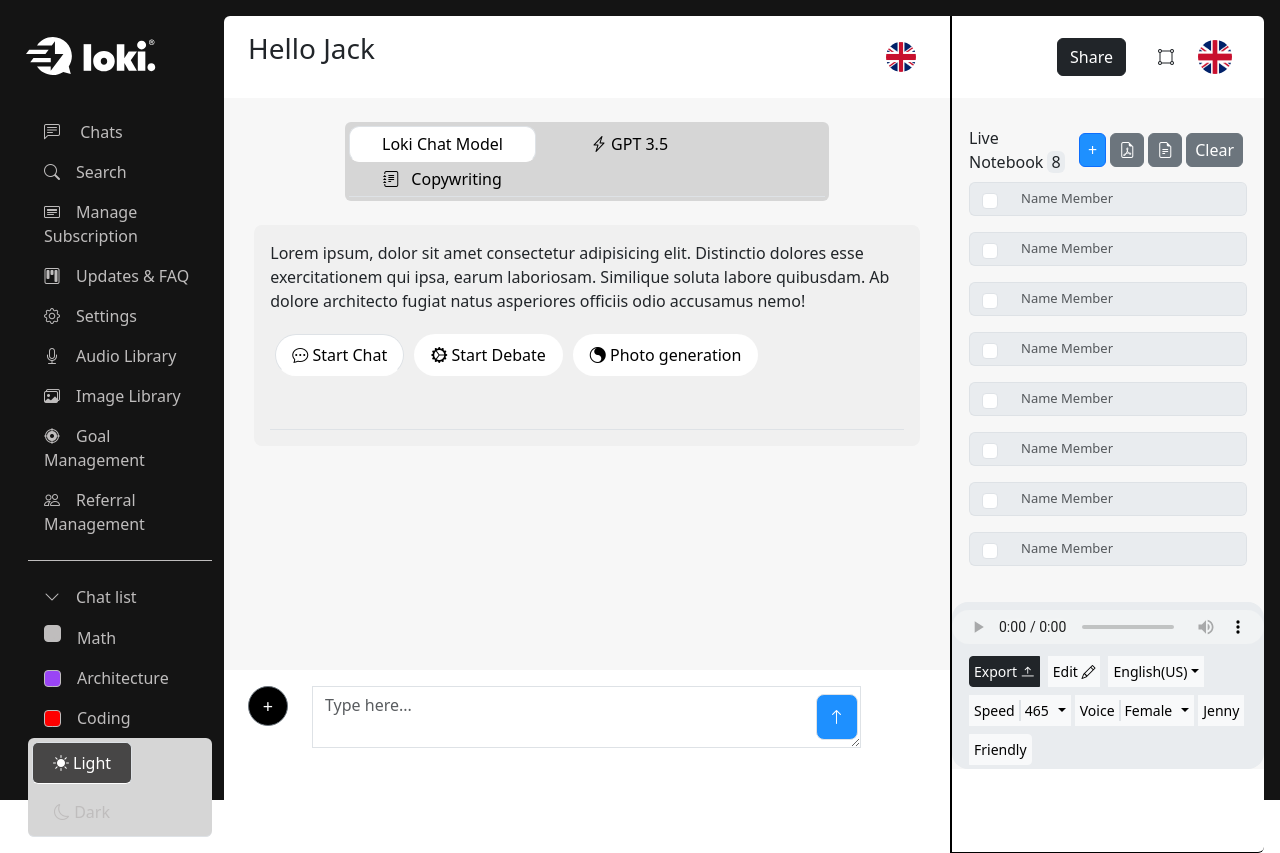
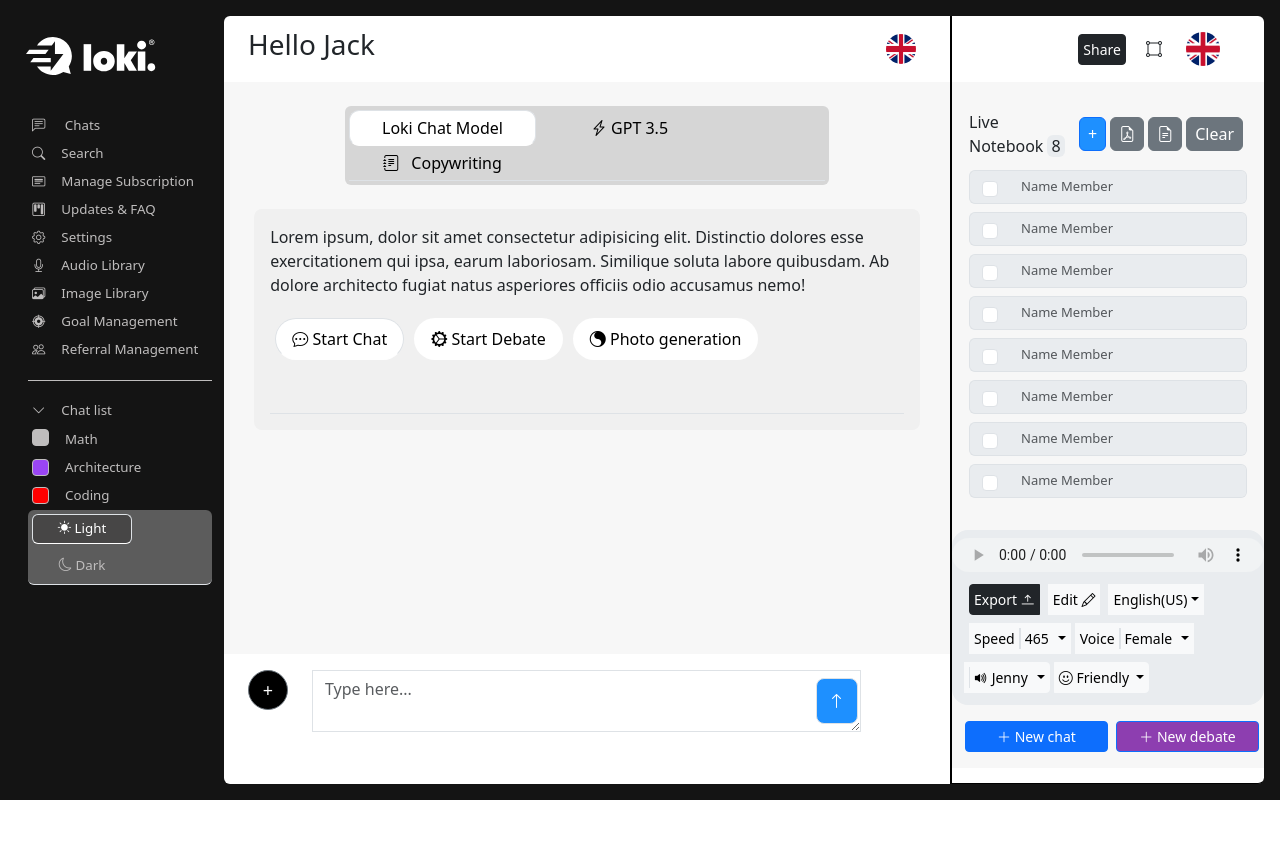
Before and after one commit to QasimSandhu/Figma-lokichat, a React (Create React App) app: page /sidebar in a window 1280 px wide. After the commit the page ends 800 px from the top, so only its background shows below. Built offline with nearby package versions, Linux system fonts and the light colour scheme.

Commit message:
app setup

```diff
--- a/src/components/Dashboard/Sidebar/index.js
+++ b/src/components/Dashboard/Sidebar/index.js
@@ -1,5 +1,5 @@
 import React, { useState } from 'react';
-import { Tab, Container, Row, Col, Nav, Image, Tabs, InputGroup, Dropdown, FormControl, Modal, Button, Form, ButtonGroup } from 'react-bootstrap';
+import { Tab, Container, Row, Col, Nav, Image, Tabs, InputGroup, Dropdown, FormControl, Modal, Button, Form, ButtonGroup, DropdownButton, DropdownDivider } from 'react-bootstrap';
 import './style.css';
 import UkLogo from '../../../assets/images/UK-flag-logo.png';
 import SidebarLogo from '../../../assets/images/sidebar-logo.svg';
@@ -24,15 +24,37 @@ const Sidebar = () => {
         setSelectedNotebooks([]);
     };
 
-    // Set Modal
-    const [showModal, setShowModal] = useState(false);
+    // Set Share Chat Modal
+    const [shareChat, setShareChat] = useState(false);
 
-    const handleButtonClick = () => {
-        setShowModal(true);
+    const handleShareChat = () => {
+        setShareChat(true);
     };
 
-    const handleCloseModal = () => {
-        setShowModal(false);
+    const handleCloseChat = () => {
+        setShareChat(false);
+    };
+
+    // Set New debate Modal
+    const [newDebate, setNewDebate] = useState(false);
+
+    const handleNewDebate = () => {
+        setNewDebate(true);
+    };
+
+    const handleCloseDebate = () => {
+        setNewDebate(false);
+    };
+
+    // Set New debate Modal
+    const [addDocument, setAddDocument] = useState(false);
+
+    const handleAddDocument = () => {
+        setAddDocument(true);
+    };
+
+    const handleCloseDocument = () => {
+        setAddDocument(false);
     };
 
     // Copy text from input field
@@ -93,9 +115,9 @@ const Sidebar = () => {
                                         </NavDropdown.Item>
                                     </NavDropdown> */}
 
-                                    <Tabs defaultActiveKey="light" id="tab-example" className='rounded-2 nav-dark-light' style={{ backgroundColor: '#D6D6D6' }}>
+                                    <Tabs defaultActiveKey="light" id="tab-example" className='rounded-2 nav-dark-light' style={{ backgroundColor: '#5c5c5c' }}>
                                         <Tab eventKey="light" title={<span><i className="bi bi-brightness-high-fill"></i> Light</span>} className="bg-light"></Tab>
-                                        <Tab eventKey="dark" title={<span><i className="bi bi-moon"></i> Dark</span>} className="bg-dark text-white"></Tab>
+                                        <Tab eventKey="dark" title={<span><i className="bi bi-moon"></i> Dark</span>} className="text-white p-1"></Tab>
                                     </Tabs>
                                 </Nav>
                             </Col>
@@ -104,10 +126,22 @@ const Sidebar = () => {
                 </Col>
                 {/* Right page */}
                 <Col className='rounded-start px-0 border-end border-2 border-black' lg={7} style={{ backgroundColor: 'white' }}>
-                    <Col className='d-flex justify-content-between py-3 px-4'>
+                    <Col className='d-flex justify-content-between align-items-center py-2 px-4'>
                         <h3>Hello Jack</h3>
-                        <Image src={UkLogo} alt="Circular Image" roundedCircle style={{ padding: '10px', width: '50px', height: '50px' }}
-                        />
+                        <DropdownButton drop='start' key={'start'} className='profile-dropdown-bg' id="profile-dropdown" title={<Image src={UkLogo} alt="Circular Image" roundedCircle style={{ padding: '10px', width: '50px', height: '50px' }} />}>
+                            <Dropdown.Item> <h6>Selec Language</h6> </Dropdown.Item>
+                            <DropdownDivider className='m-0'></DropdownDivider>
+                            <Col className='d-flex justify-content-between'>
+                                <Dropdown.Item>
+                                    <Image src={UkLogo} alt="Circular Image" roundedCircle style={{ padding: '10px', width: '50px', height: '50px' }}
+                                    /><br />English
+                                </Dropdown.Item>
+                                <Dropdown.Item>
+                                    <Image src={UkLogo} alt="Circular Image" roundedCircle style={{ padding: '10px', width: '50px', height: '50px' }}
+                                    /><br />Spanish
+                                </Dropdown.Item>
+                            </Col>
+                        </DropdownButton>
                     </Col>
                     <Col lg={12} style={{ backgroundColor: '#f7f7f7', paddingBottom: '14rem' }}>
                         <Col lg={12} className='d-flex justify-content-center py-4'>
@@ -150,44 +184,46 @@ const Sidebar = () => {
                 </Col>
                 {/* Right Third */}
                 <Col className='rounded-end px-0' lg={3} style={{ backgroundColor: 'white', borderBlockEnd: '1px solid black' }}>
-                    <Col className='d-flex justify-content-end align-items-center py-3 px-4'>
-                        <Button variant="dark" className='mx-3' style={{ color: 'white' }} onClick={handleButtonClick}>Share</Button>
+                    <Col className='d-flex justify-content-end align-items-center py-2 px-4'>
+                        <Button variant="dark" className='mx-1 p-1 btn-sm' style={{ color: 'white' }} onClick={handleShareChat}>Share</Button>
                         <span><i className="bi bi-bounding-box-circles mx-3"></i></span>
-                        <Image src={UkLogo} alt="Circular Image" className='p-2' roundedCircle style={{ width: '50px', height: '50px' }}
-                        />
+                        <DropdownButton className='profile-dropdown-bg' id="profile-dropdown" title={<Image src={UkLogo} alt="Circular Image" className='p-2 profile-dropdown' roundedCircle />
+                        }>
+                            <Dropdown.Item>
+                                <Image src={UkLogo} alt="Profile Image" roundedCircle style={{ width: '30px', height: '30px' }}
+                                /><span className="ml-2 ps-2"><b>Tran Mau Tri Tam</b></span>
+                            </Dropdown.Item>
+                            <Col className='user-profile-dropdown-bg mx-2 mt-2 rounded-top-2'>
+                                {/* Inner Dropdown */}
+                                <Dropdown.Item className='m-0 px-3 py-1'>
+                                    <DropdownButton id="nested-dropdown" title={<><i className="bi bi-circle-fill pe-2"></i> Switch to Super User</>} drop="end"></DropdownButton>
+                                </Dropdown.Item>
+                            </Col>
+                            <Col className='mx-2 rounded-bottom-2' style={{ backgroundColor: '#f0f0f0' }}>
+                                <Dropdown.Item><i className="bi bi-arrow-down-circle pe-2"></i> New version available</Dropdown.Item>
+                                <Dropdown.Item><i className="bi bi-box-arrow-right pe-2"></i> Log out</Dropdown.Item>
+                            </Col>
+                        </DropdownButton>
                     </Col>
                     <Col lg={12} style={{ backgroundColor: '#f7f7f7' }}>
                         <Col lg={12} className='d-flex justify-content-center py-4'>
                             <Col lg={11} className='rounded-2 py-1 px-1'>
-                                <Row className='d-flex justify-content-between align-items-center'>
+                                <Row className='d-flex justify-content-between align-items-center pb-2'>
                                     <Col lg={5} className='pe-0'><p className='mb-0'>Live Notebook<span style={{ backgroundColor: '#E9ECEF' }} className='rounded-2 ms-1 px-1'>{sampleArr.length}</span></p></Col>
                                     <Col lg={7} className='d-flex justify-content-end'>
-                                        <Button className='me-1 px-2 py-1' style={{ backgroundColor: 'dodgerblue', color: 'white' }} onClick={handleButtonClick}>+</Button>
-                                        <Button className='me-1 px-2 py-1' variant='secondary' style={{ color: 'white' }} onClick={handleButtonClick}><i className="bi bi-file-earmark-pdf"></i></Button>
-                                        <Button className='me-1 px-2 py-1' variant='secondary' style={{ color: 'white' }} onClick={handleButtonClick}><i className="bi bi-file-earmark-text"></i></Button>
+                                        <Button className='me-1 px-2 py-1' style={{ backgroundColor: 'dodgerblue', color: 'white' }} onClick={handleAddDocument}>+</Button>
+                                        <Button className='me-1 px-2 py-1' variant='secondary' style={{ color: 'white' }}><i className="bi bi-file-earmark-pdf"></i></Button>
+                                        <Button className='me-1 px-2 py-1' variant='secondary' style={{ color: 'white' }}><i className="bi bi-file-earmark-text"></i></Button>
                                         <Button className='me-1 px-2 py-1' variant='secondary' style={{ color: 'white' }} onClick={handleClear}>Clear</Button>
                                     </Col>
                                 </Row>
                                 {sampleArr && sampleArr.map((id) => (
-                                    <div className="input-group py-2" key={id}>
+                                    <div className="input-group py-1" key={id}>
                                         <span className="input-group-text border-end-0" style={{ backgroundColor: '#E9ECEF' }}>
-                                            <input
-                                                className="form-check-input"
-                                                type="checkbox"
-                                                id={`checkbox-${id}`}
-                                                checked={selectedNotebooks.includes(id)}
-                                                onChange={() => handleCheckboxChange(id)}
-                                                style={{ boxShadow: 'unset' }}
+                                            <input className="form-check-input" type="checkbox" id={`checkbox-${id}`} checked={selectedNotebooks.includes(id)} onChange={() => handleCheckboxChange(id)} style={{ boxShadow: 'unset' }}
                                             />
                                         </span>
-                                        <Form.Control
-                                            type="text"
-                                            disabled
-                                            className='border border-variant border-start-0'
-                                            placeholder="Name Member"
-                                            aria-label="Enter text"
-                                            aria-describedby="basic-addon1"
-                                            style={{ fontSize: 'small', borderLeft: 'none', boxShadow: 'unset' }}
+                                        <Form.Control type="text" disabled className='border border-variant border-start-0' placeholder="Name Member" aria-label="Enter text" aria-describedby="basic-addon1" style={{ fontSize: 'small', borderLeft: 'none', boxShadow: 'unset' }}
                                         />
                                     </div>
                                 ))}
@@ -195,7 +231,7 @@ const Sidebar = () => {
                         </Col>
                         <Col lg={12} className='rounded-4' style={{ backgroundColor: '#E9ECEF' }} >
                             <ReactPlayer className='py-2' url='https://commondatastorage.googleapis.com/codeskulptor-demos/DDR_assets/Kangaroo_MusiQue_-_The_Neverwritten_Role_Playing_Game.mp3' controls width='100%' height='50px' />
-                            <Col lg={12} className='d-flex justify-content-center'>
+                            <Col lg={12} className='d-flex justify-content-center pb-2'>
                                 <Col lg={11} className='d-flex justify-content-between'>
                                     <InputGroup className=''>
                                         <Dropdown>
@@ -203,7 +239,7 @@ const Sidebar = () => {
                                             </Dropdown.Toggle>
                                             <Dropdown.Menu className='col-lg-11'>
                                                 <Dropdown.Header className='d-flex justify-content-between'>
-                                                    <span>Exporting 1 audio</span><i className="bi bi-x-lg" onClick={handleCloseModal}></i>
+                                                    <span>Exporting 1 audio</span><i className="bi bi-x-lg" onClick={handleCloseChat}></i>
                                                 </Dropdown.Header> <hr className='m-0' />
 
                                                 <Dropdown.Item eventKey="1">
@@ -233,18 +269,26 @@ const Sidebar = () => {
                                         <Dropdown as={ButtonGroup}>
                                             <Button variant="light" className='p-1 ms-1 my-1 btn-sm'><div className="d-flex justify-content-between"><span className='border-end pe-1'>Voice</span><span className="border-end"></span><span className='ps-1'>Female</span></div></Button>
                                             <Dropdown.Toggle split className='p-1 btn-sm my-1' variant="light" id="dropdown-custom-2" />
+                                            <Button variant="light" className='p-1 my-1 btn-sm'><div className="d-flex justify-content-between"><span className='border-start ps-1'><i className="bi bi-volume-up-fill"></i> Jenny</span></div>
+                                            </Button>
+                                            <Dropdown.Toggle split className='p-1 btn-sm my-1' variant="light" id="dropdown-custom-2" />
                                         </Dropdown>
 
-                                        <Button variant="light" className='btn-sm p-1 m-1' onClick={handleCloseModal}>Jenny</Button>
-                                        <Button variant="light" className='btn-sm p-1 m-1' onClick={handleCloseModal}>Friendly</Button>
+                                        <Dropdown.Toggle className='btn-sm p-1 m-1' variant="light"><i className="bi bi-emoji-smile"></i> Friendly </Dropdown.Toggle>
                                     </InputGroup>
                                 </Col>
                             </Col>
                         </Col>
+                        <Col lg={12} className='d-flex justify-content-center' >
+                            <Col lg={11} className='d-flex justify-content-between py-3'>
+                                <Button variant="primary" className='col-lg-6 me-1 p-1 align-items-center btn-sm' style={{ color: 'white' }} onClick={handleShareChat}><i className="bi bi-plus-lg"></i> New chat</Button>
+                                <Button className='col-lg-6 ms-1 p-1 align-items-center btn-sm' style={{ color: 'white', backgroundColor: '#8d3eb0' }} onClick={handleNewDebate}><i className="bi bi-plus-lg"></i> New debate</Button>
+                            </Col>
+                        </Col>
                     </Col>
                 </Col>
-                {/* Modal */}
-                <Modal show={showModal} centered onHide={handleCloseModal}>
+                {/* Share Chat Modal */}
+                <Modal show={shareChat} centered onHide={handleCloseChat}>
                     <Modal.Header closeButton>
                         <Modal.Title>Share this Chat</Modal.Title>
                     </Modal.Header>
@@ -269,12 +313,84 @@ const Sidebar = () => {
                         </Container>
                     </Modal.Body>
                     <Modal.Footer>
-                        <Button variant="white border border-variant" onClick={handleCloseModal}>Cancel</Button>
-                        <Button variant="primary border border-variant" onClick={handleCloseModal}>Share</Button>
+                        <Button variant="white border border-variant" onClick={handleCloseChat}>Cancel</Button>
+                        <Button variant="primary border border-variant" onClick={handleCloseChat}>Share</Button>
                     </Modal.Footer>
                 </Modal>
-            </Row>
-        </Container>
+                {/* New Debate Modal */}
+                <Modal show={newDebate} centered onHide={handleCloseDebate}>
+                    <Modal.Body>
+                        <Modal.Title className='pb-3'>Start your debate</Modal.Title>
+                        <Container>
+                            <Row className="mb-3 border border-#d4d4d4 rounded-2 p-3">
+                                <Form.Label className='px-0' style={{ color: 'black' }}>Debate Title</Form.Label>
+                                <Col className='px-0'>
+                                    <Form.Control type="text" placeholder="New Term" value={link} onChange={(e) => setLink(e.target.value)} />
+                                </Col>
+                                <Form.Label className='px-0 pt-2' style={{ color: 'black' }}>Add users to the chat</Form.Label>
+                                <div className="input-group p-0">
+                                    <span className="input-group-text border-end-0" style={{ backgroundColor: 'white' }}>
+                                        <i className="bi bi-envelope"></i>
+                                    </span>
+                                    <Form.Control type="email" className='border border-variant border-start-0' placeholder="Name Member" aria-label="Email Address" aria-describedby="basic-addon1" style={{ fontSize: 'small', borderLeft: "none", boxShadow: "unset", borderColor: "floralwhite" }} />
+                                    <Col xs="auto" className='ms-2'>
+                                        <Button variant="light" onClick={handleCopyButtonClick}>Invite</Button>
+                                    </Col>
+                                </div>
+                                <Form.Label className='px-0 pt-2' style={{ color: 'black' }}>Users added to the chat</Form.Label>
+                                <Col lg={12} className='d-flex justify-content-start align-items-center px-0 pb-1'>
+                                    <Image src={UkLogo} alt="Circular Image" roundedCircle style={{ padding: '10px', width: '50px', height: '50px' }}
+                                    />
+                                    <p className='mb-0 d-block col-lg-10'>
+                                        <strong>Smith Roman</strong><br /><small>smithroman@gmail.com</small>
+                                    </p>
+                                    <i className="bi bi-x"></i>
+                                </Col>
+                                <Col lg={12} className='d-flex justify-content-start align-items-center px-0 pb-1'>
+                                    <Image src={UkLogo} alt="Circular Image" roundedCircle style={{ padding: '10px', width: '50px', height: '50px' }}
+                                    />
+                                    <p className='mb-0 d-block col-lg-10'>
+                                        <strong>Smith Roman</strong><br /><small>smithroman@gmail.com</small>
+                                    </p>
+                                    <i className="bi bi-x"></i>
+                                </Col>
+                            </Row>
+                            <Row>
+                                <Col className='d-flex justify-content-end'>
+                                    <Button className='me-2' variant="white border border-variant" onClick={handleCloseDebate}>Cancel</Button>
+                                    <Button variant="primary border border-variant" onClick={handleCloseDebate}>Start Debate</Button>
+                                </Col>
+                            </Row>
+                        </Container>
+                    </Modal.Body>
+                </Modal>
+                {/* Add New Document */}
+                <Modal show={addDocument} centered onHide={handleCloseDocument}>
+                    <Modal.Body>
+                        <Container>
+                            <Row className="mb-3 rounded-2 p-2">
+                                <Form.Label className='px-0' style={{ color: 'black' }}>Please select the option</Form.Label>
+                                <Col className='d-flex justify-content-center px-0 py-2'>
+                                    <Col className='border border-#d4d4d4 rounded-2 p-3 '>
+                                        <Col className='border border-#d4d4d4 rounded-2 p-3 d-flex justify-content-center' style={{ backgroundColor: 'dodgerblue' }}><i className="bi bi-translate"></i></Col>
+                                        <Form.Text style={{ fontSize: '10px', fontWeight: 'bold' }}>Document Translation</Form.Text>
+                                    </Col>
+                                    <Col className='border border-#d4d4d4 rounded-2 p-3 mx-2'>
+                                        <Col className='border border-#d4d4d4 rounded-2 p-3 d-flex justify-content-center' style={{ backgroundColor: 'dodgerblue' }}><i className="bi bi-journal-check"></i></Col>
+                                        <Form.Text style={{ fontSize: '10px', fontWeight: 'bold' }}>Summarize Document</Form.Text>
+                                    </Col>
+                                    <Col className='border border-#d4d4d4 rounded-2 p-3 '>
+                                        <Col className='border border-#d4d4d4 rounded-2 p-3 d-flex justify-content-center' style={{ backgroundColor: 'dodgerblue' }}><i className="bi bi-journal-text"></i></Col>
+                                        <Form.Text style={{ fontSize: '10px', fontWeight: 'bold' }}>Exam Me</Form.Text>
+                                    </Col>
+                                </Col>
+                                <Button variant="primary border border-variant mt-2" onClick={handleCloseDocument}>Next</Button>
+                            </Row>
+                        </Container>
+                    </Modal.Body>
+                </Modal>
+            </Row >
+        </Container >
     );
 };
 
--- a/src/components/Dashboard/Sidebar/style.css
+++ b/src/components/Dashboard/Sidebar/style.css
@@ -10,10 +10,13 @@ li.nav-item Button {
 .nav-pills .nav-link.active,
 .nav-pills .show>.nav-link {
     background-color: #474646;
+    padding: 4px;
 }
 
 .nav-pills .nav-link {
     color: #bfbdbd;
+    padding: 4px;
+    font-size: smaller;
 }
 
 .tabs-button .nav-item button {
@@ -77,3 +80,25 @@ li.nav-item Button {
 .toggle-icon::after {
     display: none;
 }
+
+.profile-dropdown-bg button,
+.profile-dropdown-bg button:hover,
+.profile-dropdown-bg button:active {
+    background-color: inherit !important;
+    padding: 0;
+    border: none;
+}
+
+.profile-dropdown {
+    width: 50px;
+    height: 50px;
+}
+
+.user-profile-dropdown-bg {
+    background-color: dodgerblue;
+}
+
+.user-profile-dropdown-bg-btn a.dropdown-item:focus,
+a.dropdown-item:hover {
+    background-color: inherit;
+}
```
